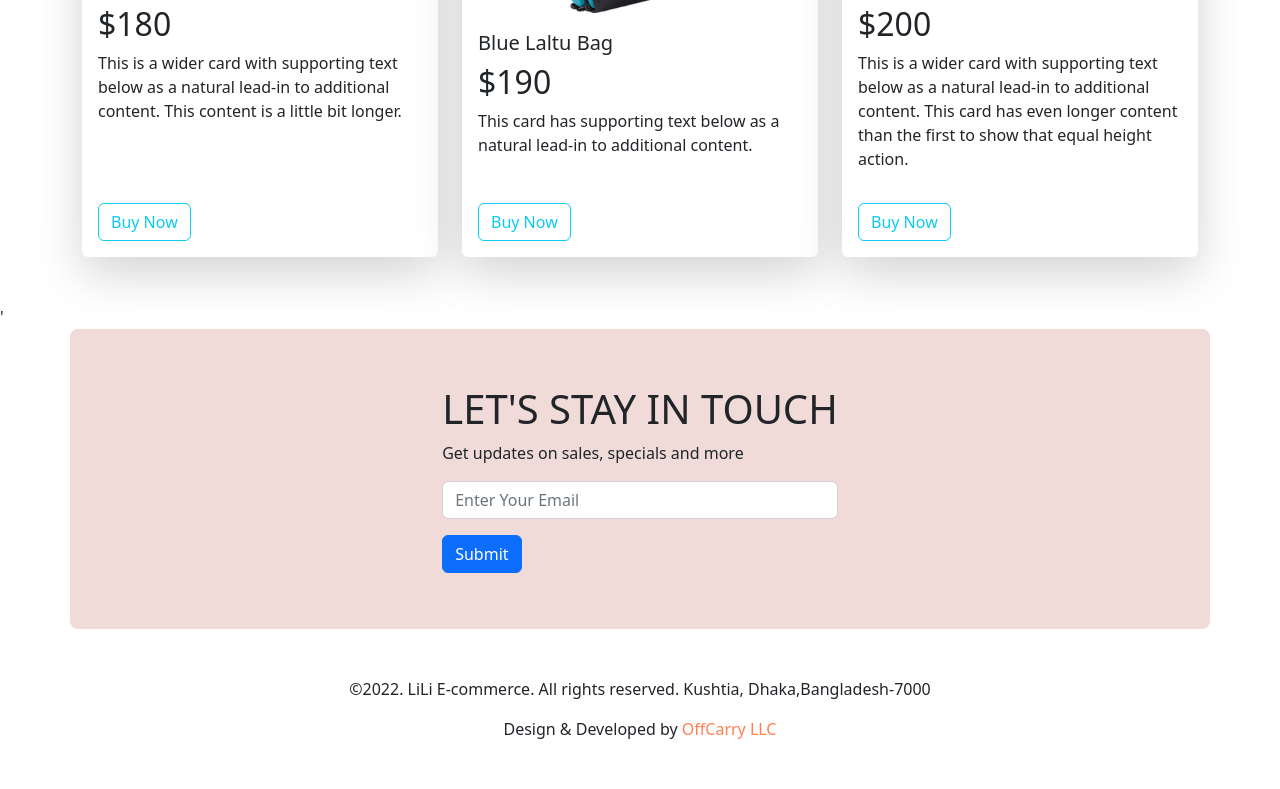
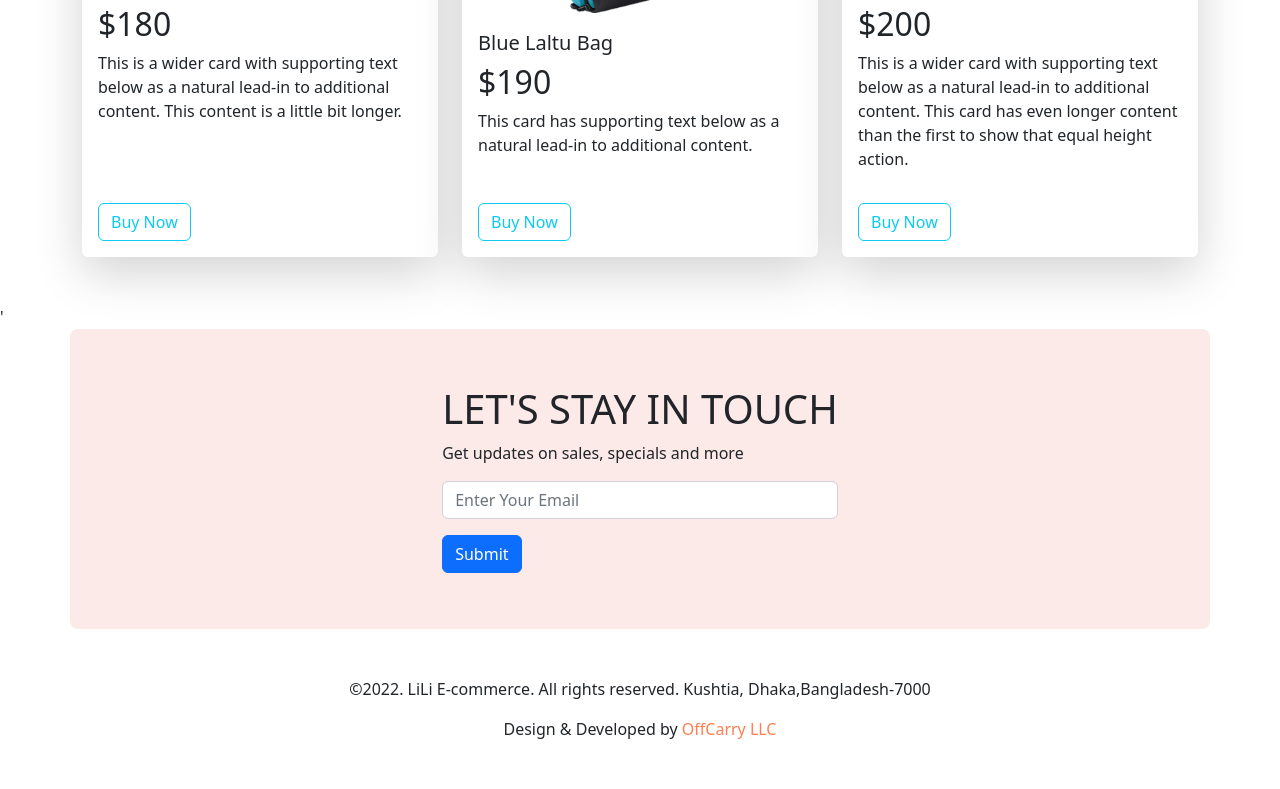
Before and after one commit to shahriarhacks/jim-commerce, a plain HTML site: page index.html in a window 1280 px wide. Shown: the part 1878-2667 px from the top of the page. Drawn offline with nearby package versions, Linux system fonts and the light colour scheme.

Commit message:
bg solved

```diff
--- a/style.css
+++ b/style.css
@@ -1,3 +1,3 @@
 .banner-backgound-panda {
-    background: #f0dbd8
+    background: #fceae8;
 }
```
